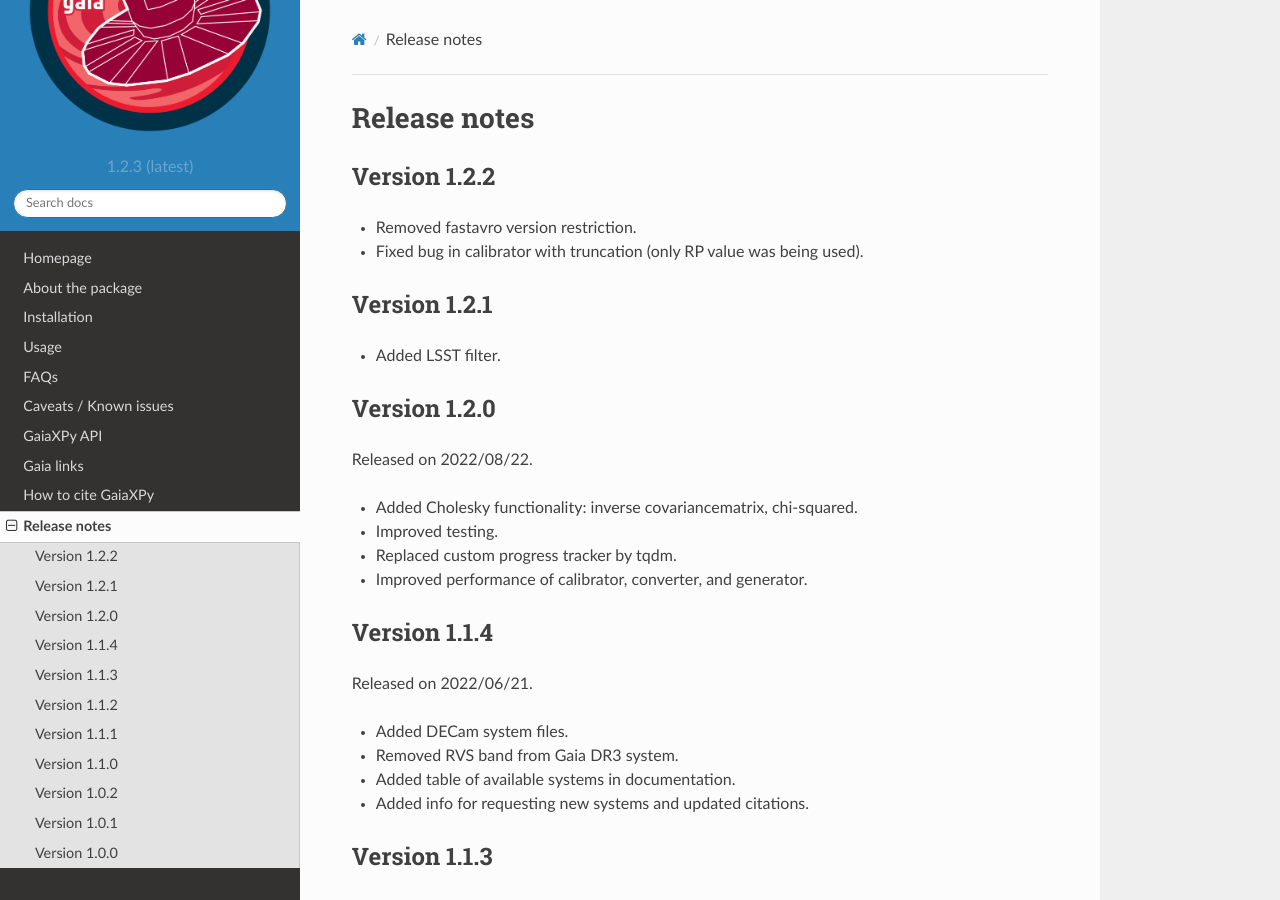
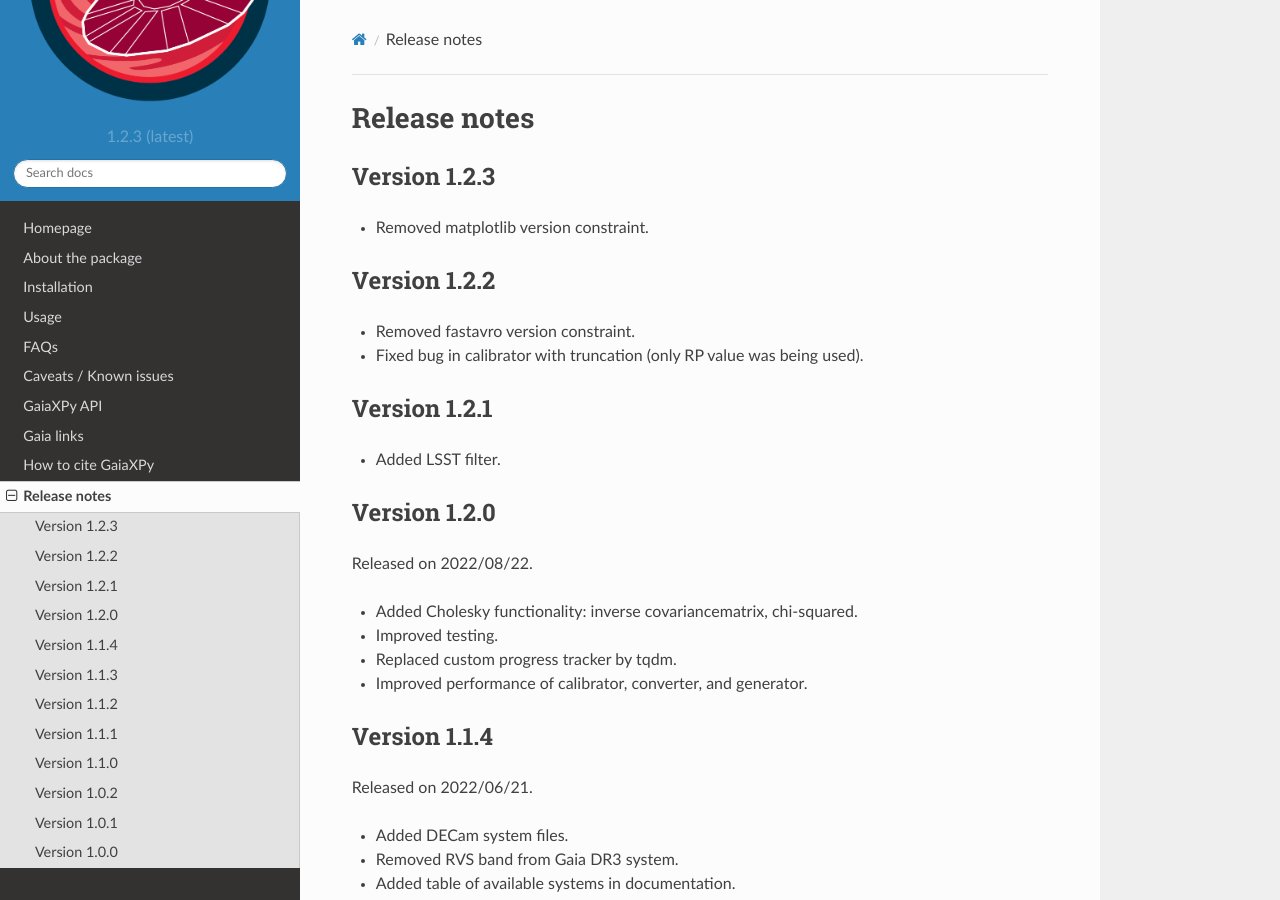
Before and after one commit to gaia-dpci/GaiaXPy, a Sphinx documentation site: the page built from docs/source/releasenotes.rst, in a window 1280 px wide and 900 px high. Built offline with Sphinx 7.4.7 and the Read the Docs theme 2.0.0, drawn with Linux system fonts in a browser that asks for light colours; formulas are drawn with MathJax 3.

Commit message:
Add Zenodo DOI and release notes

```diff
--- a/docs/source/cite.rst
+++ b/docs/source/cite.rst
@@ -18,6 +18,8 @@
 
 DOIs
 ----
+
+* **DOI v1.2.3**: 10.5281/zenodo.7374213
 
 * **DOI v1.2.2**: 10.5281/zenodo.7347904
 
--- a/docs/source/releasenotes.rst
+++ b/docs/source/releasenotes.rst
@@ -1,9 +1,13 @@
 Release notes
 =============
 
+Version 1.2.3
+-------------
+* Removed matplotlib version constraint.
+
 Version 1.2.2
 -------------
-* Removed fastavro version restriction.
+* Removed fastavro version constraint.
 * Fixed bug in calibrator with truncation (only RP value was being used).
 
 Version 1.2.1
```
